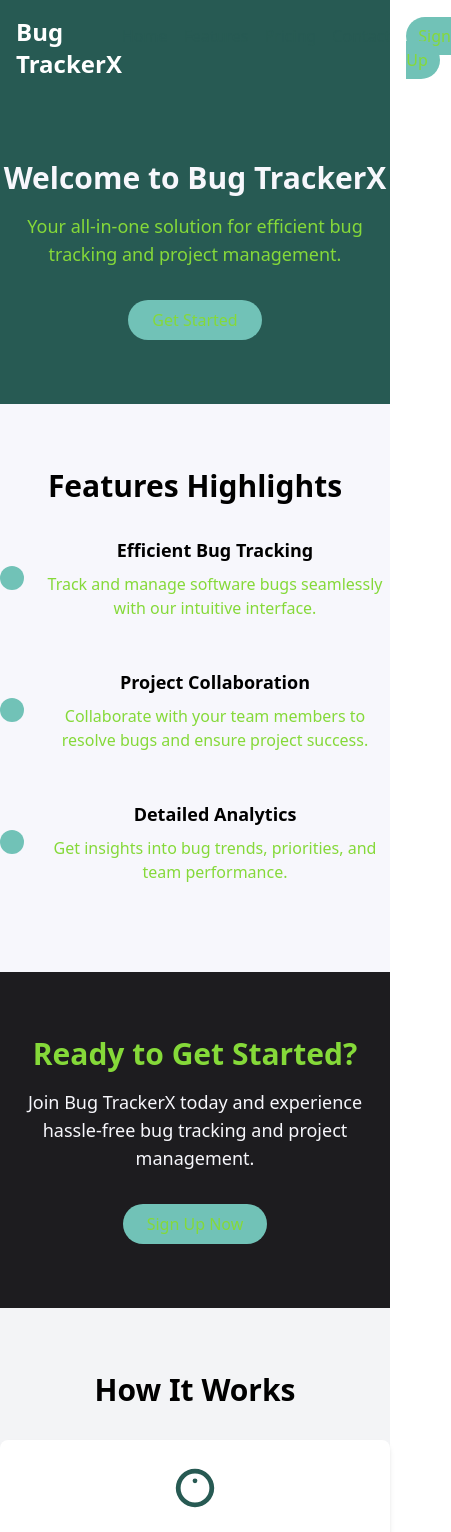
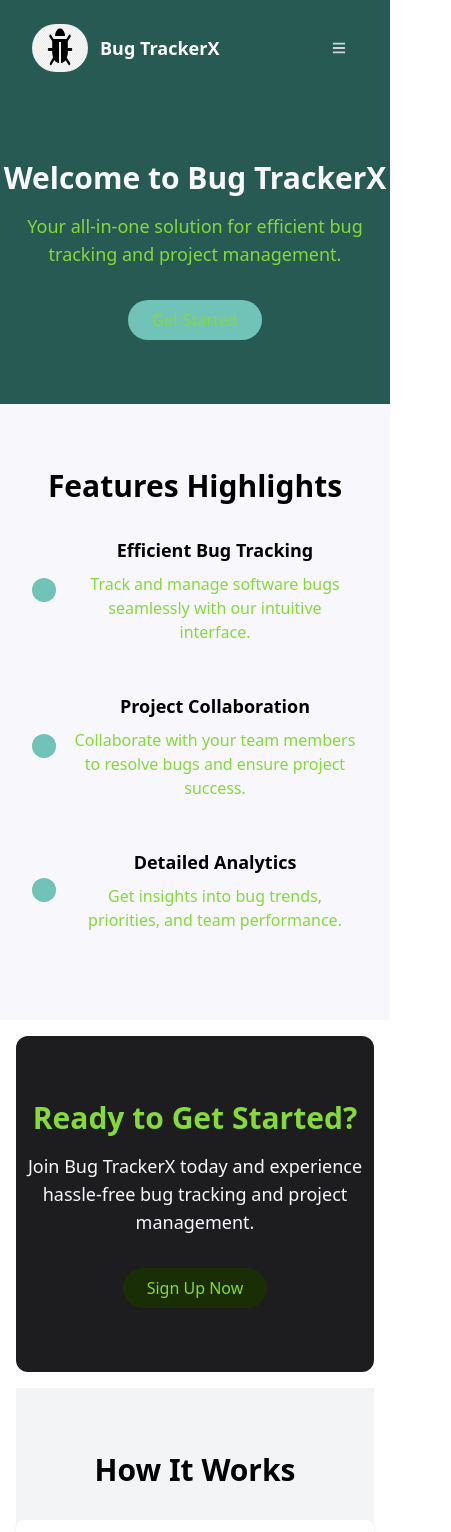
Before and after one commit to mahdee18/track-minder, a React (Vite) app: page / in a window 390 px wide. Shown: the top 1532 px of the page, 451 px wide, since content can reach past the window. Built offline with nearby package versions, Linux system fonts and the light colour scheme; a web font is replaced by a local one.

Commit message:
create navbar and responsive site

```diff
--- a/src/components/Home/BlogSection.jsx
+++ b/src/components/Home/BlogSection.jsx
@@ -30,7 +30,7 @@ const BlogSection = () => {
   ];
 
   return (
-    <section className="bg-light py-16 md:py-24">
+    <section className="bg-light m-4 py-16 md:py-24">
       <div className="container mx-auto text-center">
         <h2 className="text-3xl md:text-4xl font-semibold mb-8">Latest Blog Posts</h2>
         <div className="grid grid-cols-1 md:grid-cols-2 gap-6">
--- a/src/components/Home/ContactSection.jsx
+++ b/src/components/Home/ContactSection.jsx
@@ -2,13 +2,13 @@ import React from 'react';
 
 const ContactSection = () => {
     return (
-        <section className="bg-primary text-light py-16 md:py-24">
+        <section className="bg-primary mx-4 rounded-xl px-4 text-light py-16 md:py-24">
             <div className="container mx-auto text-center">
                 <h2 className="text-3xl md:text-4xl font-semibold mb-4">Contact Us</h2>
                 <p className="text-lg md:text-xl text-tertiary mb-8">
                     Have questions? Reach out to us for more information.
                 </p>
-                <div className="grid grid-cols-2">
+                <div className="md:grid grid-cols-2">
                     <div className="flex flex-col md:flex-row space-y-6 md:space-y-0 md:space-x-8">
                         <div className="flex items-center">
                             <i className="fas fa-map-marker-alt text-secondary text-xl"></i>
--- a/src/components/Home/CtaSection.jsx
+++ b/src/components/Home/CtaSection.jsx
@@ -2,7 +2,7 @@ import React from 'react';
 
 const CtaSection = () => {
   return (
-    <section className="bg-dark py-16 md:py-24">
+    <section className="bg-dark m-4 rounded-xl py-16 md:py-24">
       <div className="container mx-auto text-center">
         <h2 className="text-3xl md:text-4xl font-semibold text-tertiary mb-4">Ready to Get Started?</h2>
         <p className="text-lg md:text-xl text-light mb-8">
@@ -10,7 +10,7 @@ const CtaSection = () => {
         </p>
         <a
           href="#"
-          className="bg-secondary text-tertiary hover:bg-light py-2 px-6 rounded-full transition duration-300 inline-block"
+          className="bg-lime-950 text-tertiary hover:bg-light py-2 px-6 rounded-full transition duration-300 inline-block"
         >
           Sign Up Now
         </a>
--- a/src/components/Home/FeaturesHighlights.jsx
+++ b/src/components/Home/FeaturesHighlights.jsx
@@ -34,7 +34,7 @@ const FeaturesHighlights = () => {
   ];
 
   return (
-    <section className="bg-light py-16 md:py-24">
+    <section className="bg-light px-8 py-16 md:py-24">
       <div className="container mx-auto text-center">
         <h2 className="text-3xl md:text-4xl font-semibold mb-8">Features Highlights</h2>
         <div className="grid grid-cols-1 md:grid-cols-3 gap-6">
--- a/src/components/Home/HowItWorksSection.jsx
+++ b/src/components/Home/HowItWorksSection.jsx
@@ -17,7 +17,7 @@ const HowItWorksSection = () => {
   ];
 
   return (
-    <section className="bg-gray-100 py-16 md:py-24">
+    <section className="bg-gray-100 m-4 py-16 md:py-24">
       <div className="container mx-auto text-center">
         <h2 className="text-3xl md:text-4xl font-semibold mb-8">How It Works</h2>
         <div className="grid grid-cols-1 md:grid-cols-3 gap-10">
--- a/src/components/Home/ScreenshotsSection.jsx
+++ b/src/components/Home/ScreenshotsSection.jsx
@@ -30,7 +30,7 @@ const ScreenshotsSection = () => {
   ];
 
   return (
-    <section className="bg-light py-16 md:py-24">
+    <section className="bg-light m-4 py-16 md:py-24">
       <div className="container mx-auto text-center">
         <h2 className="text-3xl md:text-4xl font-semibold mb-8">Screenshots</h2>
         <div className="flex flex-col md:flex-row space-y-6 md:space-y-0 md:space-x-6">
--- a/src/components/Home/TestimonialsSection.jsx
+++ b/src/components/Home/TestimonialsSection.jsx
@@ -38,7 +38,7 @@ const TestimonialsSection = () => {
   ];
 
   return (
-    <section className="bg-light py-16 md:py-24">
+    <section className="bg-light m-4 py-16 md:py-24">
       <div className="container mx-auto text-center">
         <h2 className="text-3xl md:text-4xl font-semibold mb-8">Testimonials</h2>
         <div className="flex flex-col md:flex-row space-y-6 md:space-y-0">
--- a/src/components/shared/Navbar.jsx
+++ b/src/components/shared/Navbar.jsx
@@ -1,31 +1,55 @@
-import React from 'react';
+import { useState } from 'react';
+import { FaBars } from "react-icons/fa";
+import { Link } from 'react-router-dom';
+import logo from '../../assets/styles/logo.png'
 
 const Navbar = () => {
+  const [isMenuOpen, setIsMenuOpen] = useState(false);
+
+
+  const toggleMenu = () => {
+    setIsMenuOpen(!isMenuOpen);
+  };
+
   return (
-    <header className="bg-primary py-4 md:py-6">
-      <div className="container mx-auto flex items-center justify-between px-4 md:px-6">
-        <h1 className="text-white text-2xl md:text-3xl font-semibold">Bug TrackerX</h1>
-        <nav>
-          <ul className="flex space-x-4 md:space-x-6">
-            <li>
-              <a href="#" className="text-primary hover:text-secondary">Home</a>
-            </li>
-            <li>
-              <a href="#" className="text-primary hover:text-secondary">Features</a>
-            </li>
-            <li>
-              <a href="#" className="text-primary hover:text-secondary">Pricing</a>
-            </li>
-            <li>
-              <a href="#" className="text-primary hover:text-secondary">Contact</a>
-            </li>
-            <li>
-              <a href="#" className="bg-secondary text-tertiary hover:bg-dark px-3 md:px-4 py-2 rounded-full transition duration-300">Sign Up</a>
-            </li>
-          </ul>
-        </nav>
+    <nav className="bg-primary p-4">
+      <div className="max-w-7xl mx-auto px-4 sm:px-6 lg:px-8">
+        <div className="flex items-center justify-between h-16">
+          <div className="flex items-center">
+            <div className="flex-shrink-0">
+              <img className='h-12 w-14 rounded-3xl' src={logo} alt="" />
+            </div>
+            <div className="ml-3">
+              <span className="text-white font-bold text-lg">Bug TrackerX</span>
+            </div>
+          </div>
+          <div className="md:hidden">
+            <button
+              onClick={toggleMenu}
+              className="text-gray-300 hover:bg-gray-700 hover:text-white px-3 py-2 rounded-md text-sm font-medium"
+            >
+              <FaBars></FaBars>
+            </button>
+          </div>
+          <div className={`hidden md:block ${isMenuOpen ? 'block' : 'hidden'}`}>
+            <div className="ml-4 flex items-center">
+              <Link to='/' className="text-gray-300 hover:bg-green-700 hover:text-white px-3 py-2 rounded-md text-sm font-medium">Home</Link>
+              <Link to='instructors' className="text-gray-300 hover:bg-green-700 hover:text-white px-3 py-2 rounded-md text-sm font-medium">Instructors</Link>
+              <Link to='/classes' className="text-gray-300 hover:bg-green-700 hover:text-white px-3 py-2 rounded-md text-sm font-medium">Classes</Link>
+              <Link to='/classes' className="text-gray-300 hover:bg-green-700 hover:text-white px-3 py-2 rounded-md text-sm font-medium">Sign Up</Link>
+            </div>
+          </div>
+        </div>
+        <div className={`${isMenuOpen ? 'block' : 'hidden'} md:hidden`}>
+          <div className="ml-4 flex flex-col items-center">
+            <Link to='/' className="text-gray-300 hover:bg-green-700 hover:text-white px-3 py-2 rounded-md text-sm font-medium">Home</Link>
+            <Link to='instructors' className="text-gray-300 hover:bg-green-700 hover:text-white px-3 py-2 rounded-md text-sm font-medium">Instructors</Link>
+            <Link to='/classes' className="text-gray-300 hover:bg-green-700 hover:text-white px-3 py-2 rounded-md text-sm font-medium">Classes</Link>
+            <Link to='/classes' className="text-gray-300 hover:bg-green-700 hover:text-white px-3 py-2 rounded-md text-sm font-medium">Sign Up</Link>
+          </div>
+        </div>
       </div>
-    </header>
+    </nav>
   );
 };
 
```
Also changed, not shown: src/assets/styles/logo.png (added).
